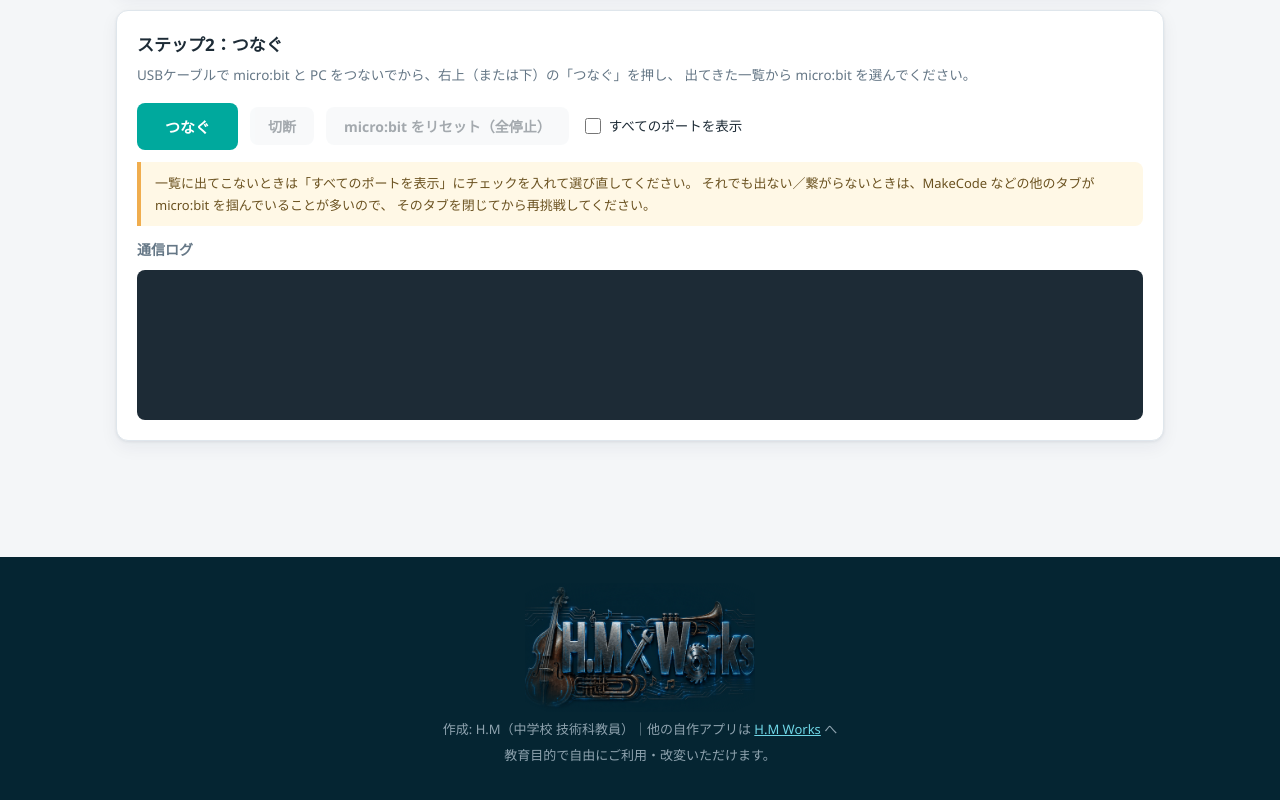
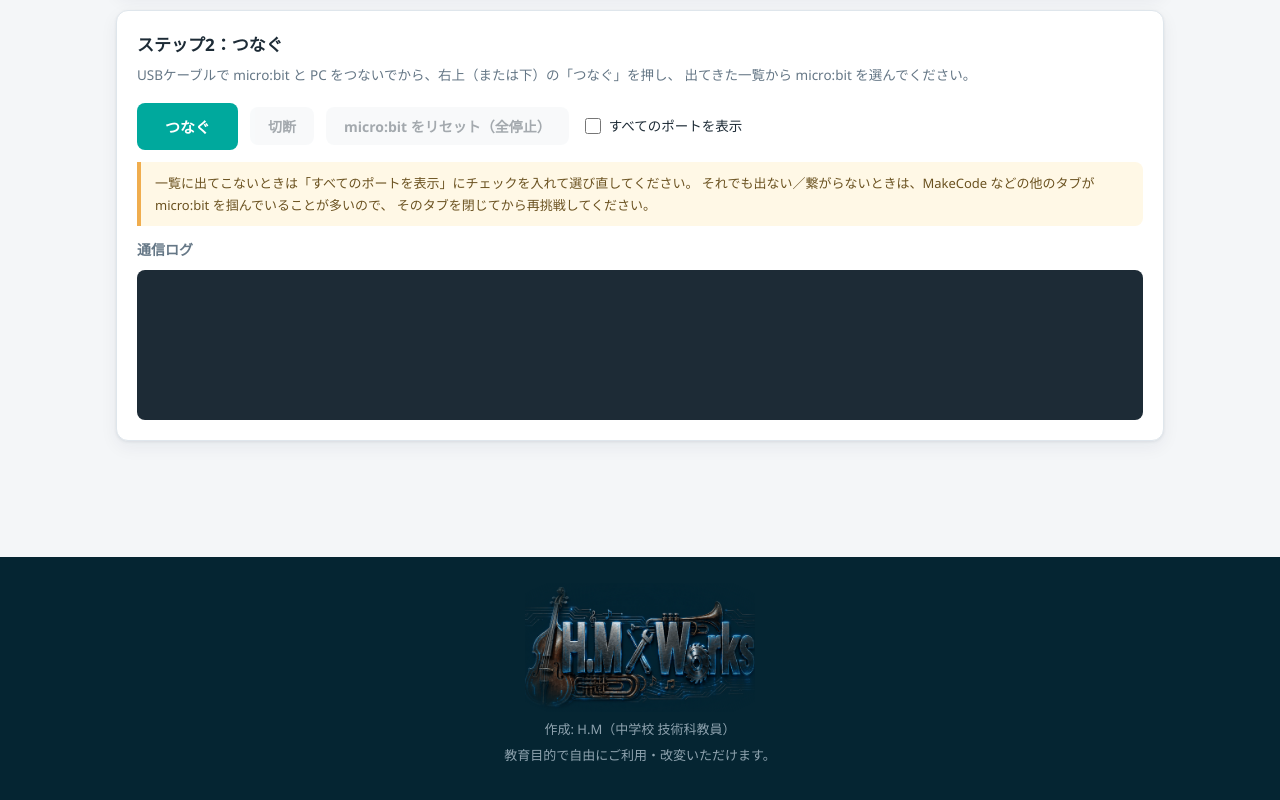
Before and after one commit to choppermoon1623-tech/microbit-studio, a plain HTML site: page index.html in a window 1280 px wide. Shown: the part 750-1550 px from the top of the page. Drawn offline with Linux system fonts and the light colour scheme.

Commit message:
footerからHMWorksポータルへのリンクを削除（ロゴ・クレジットは残す）
Co-Authored-By: Claude Opus 4.8 (1M context) <noreply@anthropic.com>

```diff
--- a/index.html
+++ b/index.html
@@ -375,11 +375,8 @@ footer p{margin:4px 0}
 </main>
 
 <footer>
-  <a href="https://choppermoon1623-tech.github.io/HMWorks/" target="_blank" rel="noopener">
-    <img src="assets/hm-works-logo.png" alt="H.M Works">
-  </a>
-  <p>作成: H.M（中学校 技術科教員）｜他の自作アプリは
-     <a href="https://choppermoon1623-tech.github.io/HMWorks/" target="_blank" rel="noopener">H.M Works</a> へ</p>
+  <img src="assets/hm-works-logo.png" alt="H.M Works">
+  <p>作成: H.M（中学校 技術科教員）</p>
   <p>教育目的で自由にご利用・改変いただけます。</p>
 </footer>
 
```
